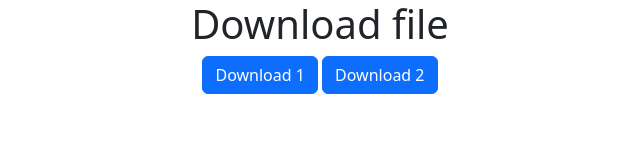
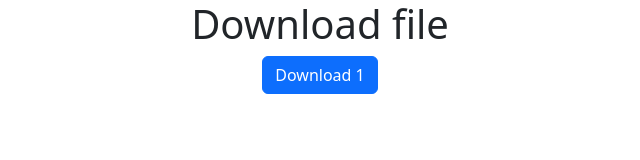
Before and after one commit to Rohit6062/practicle, a plain HTML site: page index.html in a window 1280 px wide. Shown: the whole page, without its empty margins (320-960 px from the left). Drawn offline with nearby package versions, Linux system fonts and the light colour scheme.

Commit message:
Update index.html

```diff
--- a/index.html
+++ b/index.html
@@ -11,8 +11,7 @@
     <div class="container text-center ">
 
         <h1 class="fs-1">Download file</h1>
-        <a href="https://drive.google.com/file/d/1MJLRNlW0B5X7KzDtjj3bY-qFGWGj8Et_/view?usp=share_link" download><button class="btn btn-primary" >Download 1</button></a>
-        <a href="https://drive.google.com/file/d/1QEnIVOiyQytSz5OJHcJ2UbpHey8MzAQw/view?usp=share_link" download><button class="btn btn-primary" >Download 2</button></a>
+        <a href="wt Da all practical questions.docx" download><button class="btn btn-primary" >Download 1</button></a>
     </div>
     <script src="https://cdn.jsdelivr.net/npm/bootstrap@5.2.3/dist/js/bootstrap.bundle.min.js" integrity="sha384-kenU1KFdBIe4zVF0s0G1M5b4hcpxyD9F7jL+jjXkk+Q2h455rYXK/7HAuoJl+0I4" crossorigin="anonymous"></script>
 </body>
```
